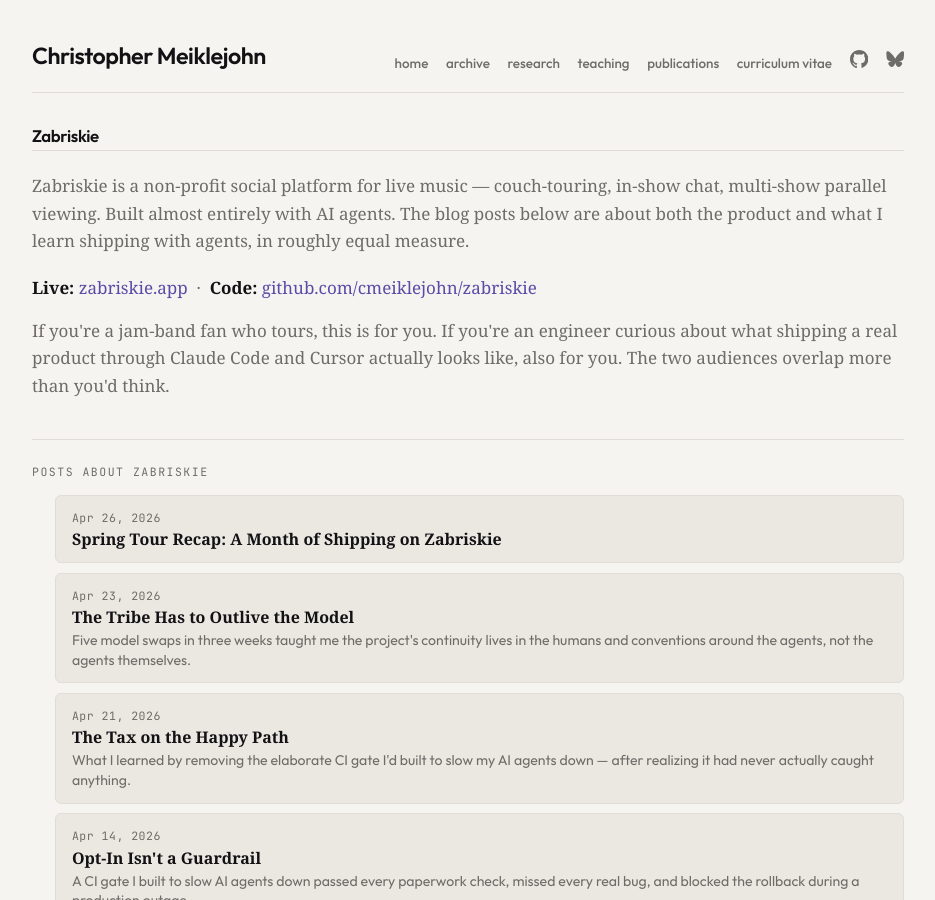
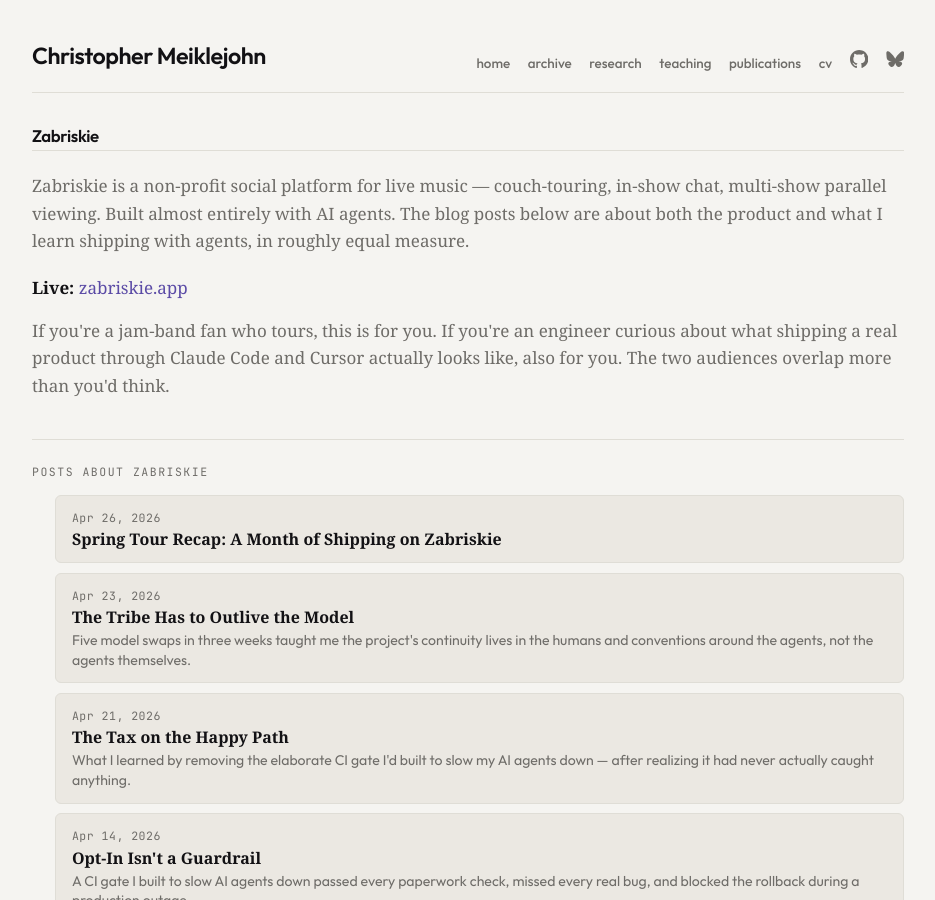
Before and after one commit to cmeiklejohn/cmeiklejohn.github.io, a Jekyll site: the page built from topics/zabriskie.md, in a window 1280 px wide and 900 px high. Shown: the whole window, without its empty margins (172-1107 px from the left). Built offline with Jekyll 4.4.1, drawn with Linux system fonts in a browser that asks for light colours; some web fonts are replaced.

Commit message:
Drop private code link on /zabriskie/; shorten cv nav label
- topics/zabriskie.md: removed the GitHub link (the repo is private,
  not open source; the link was misleading).
- _layouts/default.html: nav link "curriculum vitae" → "cv". The long
  label was wrapping in the header at common widths.

Co-Authored-By: Claude Opus 4.7 (1M context) <noreply@anthropic.com>

```diff
--- a/_layouts/default.html
+++ b/_layouts/default.html
@@ -64,7 +64,7 @@
                 <a href="/research.html">research</a>
                 <a href="/teaching.html">teaching</a>
                 <a href="/publications.html">publications</a>
-                <a href="/meiklejohn-cv.pdf">curriculum vitae</a>
+                <a href="/meiklejohn-cv.pdf">cv</a>
                 {% if site.social.github %}
                 <a class="site-nav-icon site-nav-github" href="{{ site.social.github }}" aria-label="GitHub (code)">
                   <svg class="site-nav-icon-svg" viewBox="0 0 24 24" aria-hidden="true" focusable="false"><path fill="currentColor" d="M12 0c-6.626 0-12 5.373-12 12 0 5.302 3.438 9.8 8.207 11.387.599.111.793-.261.793-.577v-2.234c-3.338.726-4.033-1.416-4.033-1.416-.546-1.387-1.333-1.756-1.333-1.756-1.089-.745.083-.729.083-.729 1.205.084 1.839 1.237 1.839 1.237 1.07 1.834 2.807 1.304 3.492.997.107-.775.418-1.305.762-1.604-2.665-.305-5.467-1.334-5.467-5.931 0-1.311.469-2.381 1.236-3.221-.124-.303-.535-1.524.117-3.176 0 0 1.008-.322 3.301 1.23.957-.266 1.983-.399 3.003-.404 1.02.005 2.047.138 3.006.404 2.291-1.552 3.297-1.23 3.297-1.23.653 1.653.242 2.874.118 3.176.77.84 1.235 1.911 1.235 3.221 0 4.609-2.807 5.624-5.479 5.921.43.372.823 1.102.823 2.222v3.293c0 .319.192.694.801.576 4.765-1.589 8.199-6.086 8.199-11.386 0-6.627-5.373-12-12-12z"/></svg>
--- a/topics/zabriskie.md
+++ b/topics/zabriskie.md
@@ -10,8 +10,7 @@ permalink: /zabriskie/
 </p>
 
 <p class="topic-landing-meta">
-  <strong>Live:</strong> <a href="https://zabriskie.app">zabriskie.app</a> &nbsp;·&nbsp;
-  <strong>Code:</strong> <a href="https://github.com/cmeiklejohn/zabriskie">github.com/cmeiklejohn/zabriskie</a>
+  <strong>Live:</strong> <a href="https://zabriskie.app">zabriskie.app</a>
 </p>
 
 <p class="topic-landing-meta">
```
